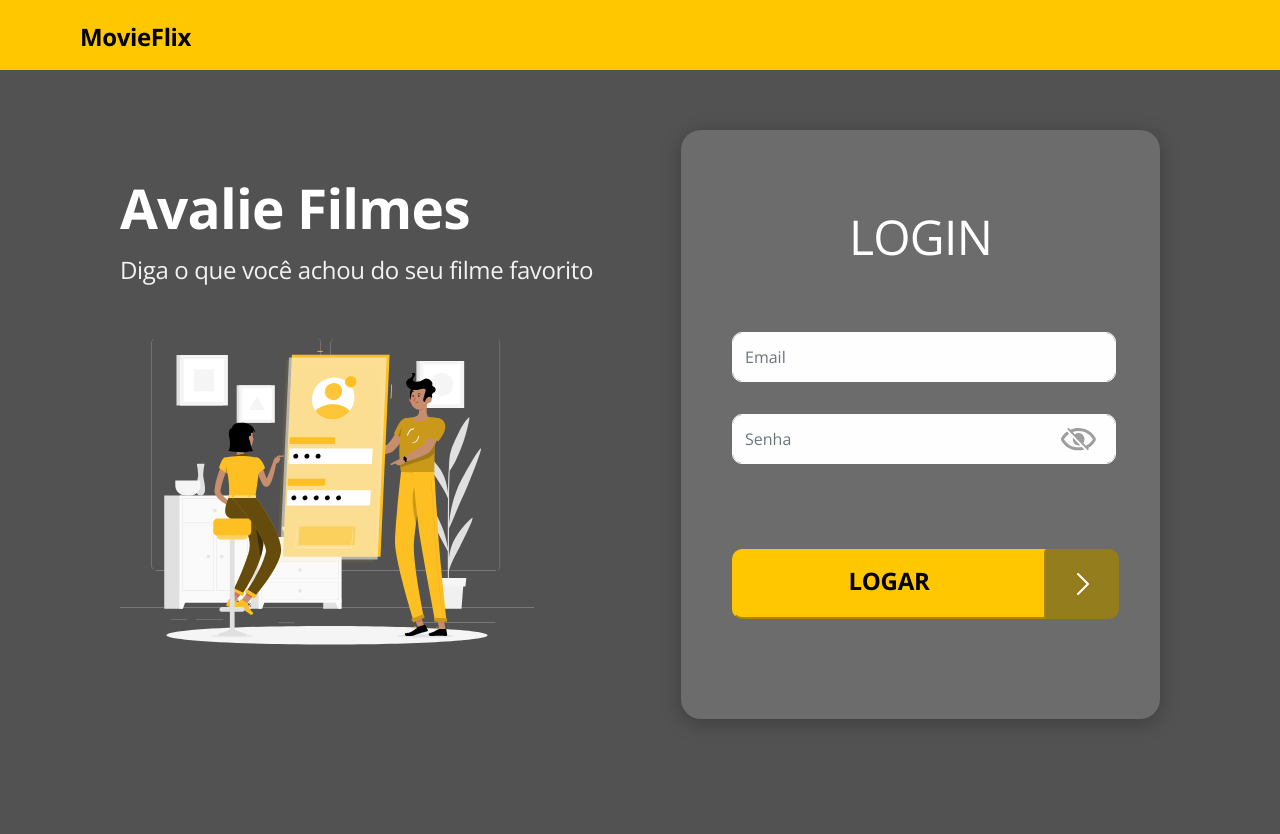
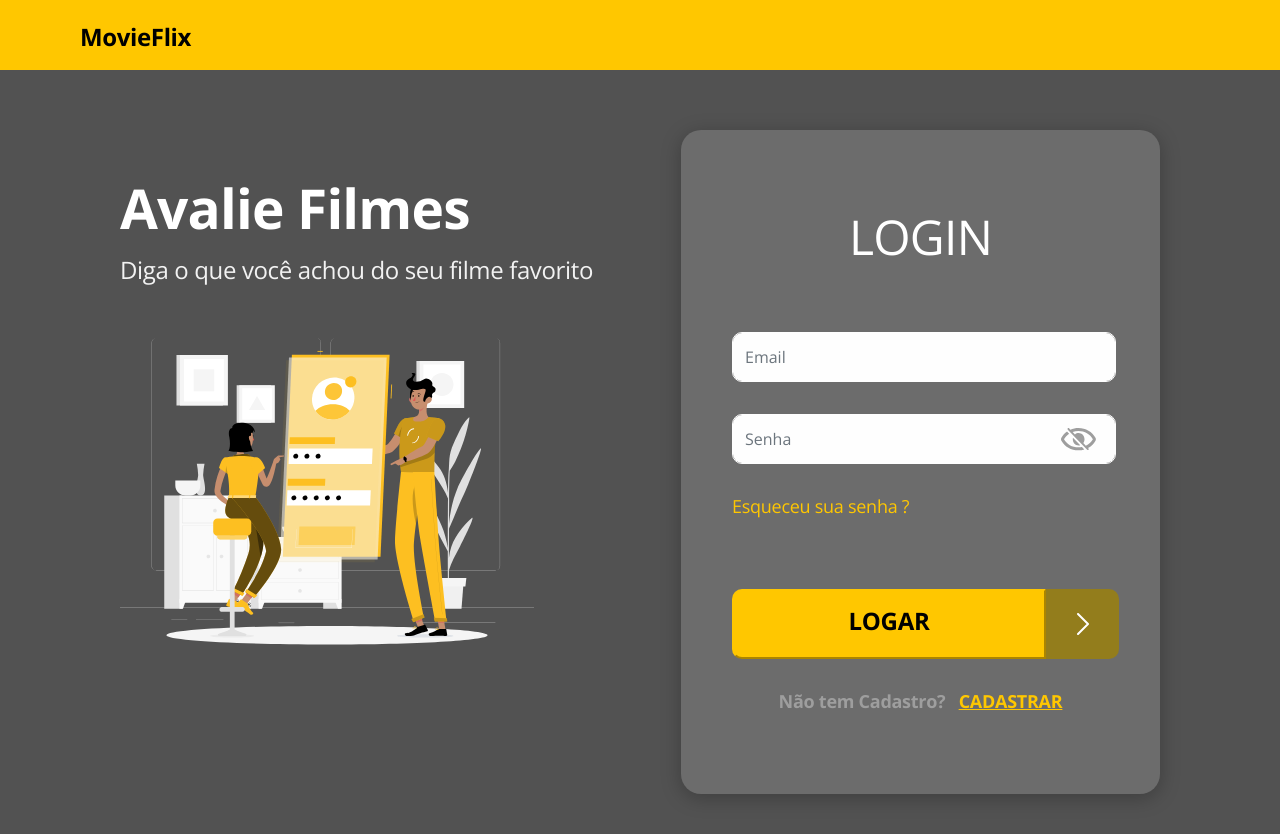
Before and after one commit to JoaoOtavioSegantini/ds-movieflix, a React (Create React App) app in the folder front-web/: page / in a window 1280 px wide. Shown: the top 834 px of the page. Built offline with nearby package versions, Linux system fonts and the light colour scheme; no server answers.

Commit message:
Add password forgot link and update login styles

```diff
--- a/front-web/src/core/components/ButtonLoader/index.tsx
+++ b/front-web/src/core/components/ButtonLoader/index.tsx
@@ -3,9 +3,10 @@ import './styles.scss'
 type Props = {
   isLoading: boolean
   disabled: boolean
+  isReset: boolean
 }
 
-const ButtonLoader = ({ isLoading, disabled }: Props) => {
+const ButtonLoader = ({ isLoading, disabled, isReset }: Props) => {
   return isLoading ? (
     <button className="btn-icon btn-primary row" type="button" disabled>
       <span
@@ -19,7 +20,7 @@ const ButtonLoader = ({ isLoading, disabled }: Props) => {
     </button>
   ) : (
     <button className="btn-icon btn-primary" disabled={disabled}>
-      <h5>LOGAR</h5>
+      <h5>{isReset ? 'ENVIAR TOKEN' : 'LOGAR'}</h5>
     </button>
   )
 }
--- a/front-web/src/core/components/ButtonLoader/styles.scss
+++ b/front-web/src/core/components/ButtonLoader/styles.scss
@@ -12,8 +12,8 @@
   margin-left: 51px;
   text-align: center;
   letter-spacing: -0.015em;
-  margin-top: 30px;
-  margin-bottom: 100px;
+  margin-top: 70px;
+  margin-bottom: 30px;
 
   &:disabled {
     cursor: not-allowed;
@@ -36,7 +36,7 @@
   color: var(--pure-white);
   background-color: var(--buttons-side-bg);
   border-radius: 0px 10px 10px 0px;
-  margin-top: 30px;
+  margin-top: 70px;
 }
 
 .btn-text {
--- a/front-web/src/core/components/Form/index.tsx
+++ b/front-web/src/core/components/Form/index.tsx
@@ -8,8 +8,9 @@ type Props = {
   register: UseFormRegister<FormState>
   showText: boolean
   children: React.ReactNode
+  isReset: boolean
 }
-const Form = ({ errors, register, showText, children }: Props) => {
+const Form = ({ errors, register, showText, children, isReset }: Props) => {
   return (
     <>
       <input
@@ -18,7 +19,7 @@ const Form = ({ errors, register, showText, children }: Props) => {
           errors.username ? 'is-invalid' : ''
         } `}
         placeholder="Email"
-        {...register('username', {
+        {...register(isReset ? 'to' : 'username', {
           required: 'Campo obrigatório',
           pattern: {
             value: /^[A-Z0-9._%+-]+@[A-Z0-9.-]+\.[A-Z]{2,}$/i,
@@ -31,17 +32,29 @@ const Form = ({ errors, register, showText, children }: Props) => {
           {errors.username.message}
         </div>
       )}
+      {isReset && errors.to && (
+        <div className="invalid-feedback d-block" data-testid="to-error">
+          {errors.to.message}
+        </div>
+      )}
+      {!isReset ? (
         <div className="group ">
           <input
-          className={`form-control col ${errors.password ? 'is-invalid' : ''} `}
+            className={`form-control col ${
+              errors.password ? 'is-invalid' : ''
+            } `}
             type={showText ? 'text' : 'password'}
             placeholder="Senha"
             {...register('password', {
               required: 'Campo obrigatório'
             })}
           />
+
           {children}
         </div>
+      ) : (
+        <></>
+      )}
     </>
   )
 }
--- a/front-web/src/core/components/Form/styles.scss
+++ b/front-web/src/core/components/Form/styles.scss
@@ -10,9 +10,15 @@ input.form-control {
   height: 50px;
   align-items: center;
 
+
   &:focus {
     background-color: var(--input-border-color);
   }
+}
+
+.group {
+  height: 65px;
+ margin-bottom: 15px;
 }
 
 @media (max-width: 576px) {
--- a/front-web/src/core/components/Navbar/styles.scss
+++ b/front-web/src/core/components/Navbar/styles.scss
@@ -8,11 +8,11 @@
   margin-left: 0;
   text-decoration: none;
   list-style: none;
-  & a, .togglenew {
+  & a,
+  .togglenew {
     color: var(--dark);
     text-decoration: none;
   }
-
 }
 
 .auth-button {
@@ -24,7 +24,6 @@
   width: 100vw;
   margin: 0;
   padding: 20px 40px;
-
 }
 
 .logo-text {
@@ -52,7 +51,6 @@
   justify-content: center;
 }
 
-
 @media (max-width: 576px) {
   .logo-text {
     font-size: 1em;
@@ -61,7 +59,7 @@
   }
 
   .main-nav {
-  width: 100vw;
+    width: 100vw;
   }
 
   .auth-button {
@@ -83,18 +81,46 @@
 }
 
 @media all and (max-width: 759px) {
-  .dropdown-menu, .nav-item.dropdown {
+  .dropdown-menu,
+  .nav-item.dropdown {
     display: none;
   }
 }
 
 @media all and (min-width: 760px) {
-	.navbar .dropdown-menu-end{ right:150px; left: auto; text-decoration: none;list-style: none; }
-	.navbar .nav-item .dropdown-menu{  display:block; opacity: 0;  visibility: hidden; transition:.3s; margin-top:0;text-decoration: none;list-style: none;  }
-	.navbar .nav-item:hover .nav-link{ color: #fff;  }
-	.navbar .dropdown-menu.fade-down{ top:80%; transform: rotateX(-75deg); transform-origin: 0% 0%; }
-	.navbar .dropdown-menu.fade-up{ top:180%;  }
-	.navbar .nav-item:hover .dropdown-menu{ transition: .3s; opacity:1; visibility:visible; top:110%; transform: rotateX(0deg); }
+  .navbar .dropdown-menu-end {
+    right: 150px;
+    left: auto;
+    text-decoration: none;
+    list-style: none;
+  }
+  .navbar .nav-item .dropdown-menu {
+    display: block;
+    opacity: 0;
+    visibility: hidden;
+    transition: 0.3s;
+    margin-top: 0;
+    text-decoration: none;
+    list-style: none;
+  }
+  .navbar .nav-item:hover .nav-link {
+    color: var(--pure-white);
+  }
+  .navbar .dropdown-menu.fade-down {
+    top: 80%;
+    transform: rotateX(-75deg);
+    transform-origin: 0% 0%;
+  }
+  .navbar .dropdown-menu.fade-up {
+    top: 180%;
+  }
+  .navbar .nav-item:hover .dropdown-menu {
+    transition: 0.3s;
+    opacity: 1;
+    visibility: visible;
+    top: 110%;
+    transform: rotateX(0deg);
+  }
 
   .nav-item.dropdown {
     position: relative;
@@ -115,13 +141,12 @@
     }
   }
 
-  .navbar .nav-item:hover ~ .svg{
+  .navbar .nav-item:hover ~ .svg {
     color: #fff;
   }
 
   .dropdown-item:hover {
     background-color: var(--review);
-
   }
   .dropdown-menu li:not(:last-child) {
     border-bottom: 1px solid var(--card-background);
--- a/front-web/src/pages/EditReview/styles.scss
+++ b/front-web/src/pages/EditReview/styles.scss
@@ -60,7 +60,7 @@
 .btn.rev-btn {
   padding-top: 20px;
   display: flex;
-  justify-content: start;
+  justify-content: flex-start;
   width: 250px;
   height: 50px;
   margin-left: 25px;
--- a/front-web/src/pages/Home/index.tsx
+++ b/front-web/src/pages/Home/index.tsx
@@ -4,10 +4,10 @@ import { ReactComponent as MainImage } from '@images/login.svg'
 import { ReactComponent as ArrowIcon } from '@images/arrow.svg'
 
 import { useHistory, useLocation } from 'react-router-dom'
-import { useEffect, useState } from 'react'
+import { useState } from 'react'
 import { useForm } from 'react-hook-form'
 
-import { makeLogin } from '@utils/request'
+import { makeLogin, makeRequest } from '@utils/request'
 import { saveSessionData } from '@utils/auth'
 import Alert from '@components/Alert'
 import ButtonLoader from '@components/ButtonLoader'
@@ -18,6 +18,7 @@ import { toast } from 'react-toastify'
 export type FormState = {
   username: string
   password: string
+  to: string
 }
 
 type LocationState = {
@@ -40,6 +41,7 @@ const Home = () => {
   const [isLoading, setIsLoading] = useState(false)
   const history = useHistory()
   const location = useLocation<LocationState>()
+  const [isReset, setIsReset] = useState(false)
 
   const handleClickPassword = () => {
     setValues({ ...values, showPassword: !values.showPassword })
@@ -71,6 +73,25 @@ const Home = () => {
       })
   }
 
+  const onReset = (data: FormState) => {
+    setHasError(false)
+    setIsLoading(true)
+    makeRequest({
+      url: '/emails',
+      method: 'POST',
+      data: { to: data.to },
+      headers: { 'content-type': 'application/json' }
+    })
+      .then(() => {
+        setIsLoading(false)
+        toast.success('Token de reset enviado, por favor verifique seu email.')
+      })
+      .catch((err) => {
+        toast.error(err.response?.data.message)
+        setIsLoading(false)
+      })
+  }
+
   return (
     <div className="home-container body-color">
       <div className="home-content">
@@ -81,13 +102,17 @@ const Home = () => {
           </h1>
           <MainImage className="main-image" data-testid="main-image" />
         </div>
-        <form className="col-6 login-base" onSubmit={handleSubmit(onSubmit)}>
-          <h1 className="login-title">LOGIN</h1>
+        <form
+          className="col-6 login-base"
+          onSubmit={handleSubmit(!isReset ? onSubmit : onReset)}
+        >
+          <h1 className="login-title">{isReset ? 'RESET' : 'LOGIN'}</h1>
           {hasError && <Alert onClick={() => setHasError(false)} />}
           <Form
             errors={errors}
             register={register}
             showText={values.showPassword}
+            isReset={isReset}
           >
             <IconShow
               errors={!!errors.password}
@@ -97,15 +122,30 @@ const Home = () => {
               handleMouseDownPassword={handleMouseDownPassword}
             />
           </Form>
+          <a
+            onClick={() => {
+              setIsReset(!isReset)
+              errors.password = undefined
+              errors.to = undefined
+              errors.username = undefined
+            }}
+            className="reset-link"
+          >
+            {!isReset ? 'Esqueceu sua senha ?' : 'Retornar a tela de login'}
+          </a>
           <div className="d-flex">
             <ButtonLoader
               isLoading={isLoading}
               disabled={!!errors.password || !!errors.username}
+              isReset={isReset}
             />
             <div className="btn-icon-content" data-testid="arrowIcon">
               <ArrowIcon />
             </div>
           </div>
+          <a className="sign-btn">
+            Não tem Cadastro?&nbsp;&nbsp;&nbsp; <span>CADASTRAR</span>
+          </a>
         </form>
       </div>
     </div>
--- a/front-web/src/pages/Home/styles.scss
+++ b/front-web/src/pages/Home/styles.scss
@@ -69,6 +69,45 @@
   position: absolute;
   margin-top: -30px;
   margin-left: 60px;
+}
+
+.reset-link {
+  font-family: Open Sans;
+  font-style: normal;
+  font-weight: normal;
+  font-size: 18px;
+  line-height: 25px;
+  letter-spacing: -0.015em;
+  cursor: pointer;
+  margin-left: 51px;
+  color: var(--primary-color);
+  &:hover {
+    color: var(--pure-white) !important;
+  }
+}
+.sign-btn {
+  font-family: Open Sans;
+  font-style: normal;
+  font-weight: bold;
+  font-size: 18px;
+  line-height: 25px;
+  text-align: center;
+  letter-spacing: -0.015em;
+  display: flex;
+  align-items: center;
+  justify-content: center;
+  margin-bottom: 5rem;
+
+  color: #9e9e9e;
+  & span {
+    text-decoration-line: underline;
+    color: var(--primary-color);
+    cursor: pointer;
+  }
+
+  &:hover {
+    color: #9e9e9e !important;
+  }
 }
 
 @media (max-width: 900px) {
@@ -166,6 +205,10 @@
     margin: 40px 0px;
   }
 
+  .invalid-feedback {
+    margin-top: -25px;
+  }
+
   .login-base {
     width: 90vw;
     & input,
@@ -174,8 +217,8 @@
     }
   }
 }
-  @media (max-width: 300px) {
-     .text-subtitle {
-       width: 70vw;
-     }
+@media (max-width: 300px) {
+  .text-subtitle {
+    width: 70vw;
   }
+}
```
Lines whose indentation alone changed are shown as unchanged.
